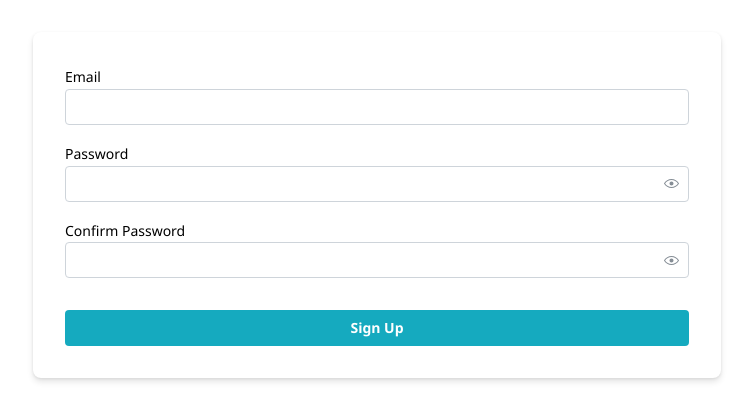
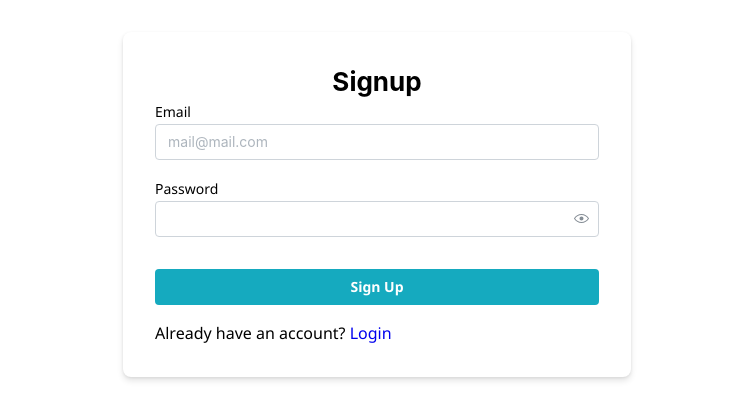
Before and after one commit to allnichols/sis-web, a React (Vite) app: page /signup in a window 1280 px wide. Shown: the top 420 px of the page, without its empty margins (263-1016 px from the left). Built offline with nearby package versions, Linux system fonts and the light colour scheme.

Commit message:
add text and link

```diff
--- a/src/routes/auth/signup.tsx
+++ b/src/routes/auth/signup.tsx
@@ -1,6 +1,6 @@
-import { Box, Container, TextInput, PasswordInput, Button, Stack } from '@mantine/core';
+import { Box, Container, TextInput, PasswordInput, Button, Stack, Title, Text } from '@mantine/core';
 import { useDisclosure } from '@mantine/hooks';
-import { useNavigate } from '@tanstack/react-router';
+import { Link, useNavigate } from '@tanstack/react-router';
 import { isEmail, hasLength, useForm } from '@mantine/form';
 
 export default function SignupPage() {
@@ -16,25 +16,26 @@ export default function SignupPage() {
     validate: {
         email: isEmail('Invalid email address'),
         password: hasLength({ min: 6 }, 'Password must be at least 6 characters long'),
-        confirm_password: (value, values) => value === values.password ? null : 'Passwords do not match',
     }
   });
 
 
   return (
-    <Container size="sm" mt="xl">
+    <Container size="xs" mt="xl">
         <Box bd={1}  style={{
         boxShadow: '0 4px 6px rgba(0, 0, 0, 0.1), 0 1px 3px rgba(0, 0, 0, 0.08)',
         borderRadius: '8px',
         padding: '2rem',
         backgroundColor: '#fff',
       }}>
+        <Title order={2} style={{ textAlign: 'center' }}>Signup</Title>
             <form>
                 <Stack>
                 <TextInput
                     label="Email"
                     key={form.key('email')}
                     {...form.getInputProps('email')}
+                    placeholder='mail@mail.com'
                 />
                 <PasswordInput
                     label="Password"
@@ -43,16 +44,10 @@ export default function SignupPage() {
                     visible={visible}
                     onVisibilityChange={toggle}
                 />
-                <PasswordInput
-                    label="Confirm Password"
-                    key={form.key('confirm_password')}
-                    {...form.getInputProps('confirm_password')}
-                    visible={visible}
-                    onVisibilityChange={toggle}
-                />
                 <Button fullWidth mt="md" onClick={() => navigate({ to: '/onboarding' })}>
                     Sign Up
                 </Button>
+                <Text>Already have an account? <Link to={"/login"}>Login</Link></Text>
                 </Stack>
             </form>
         </Box>
```
